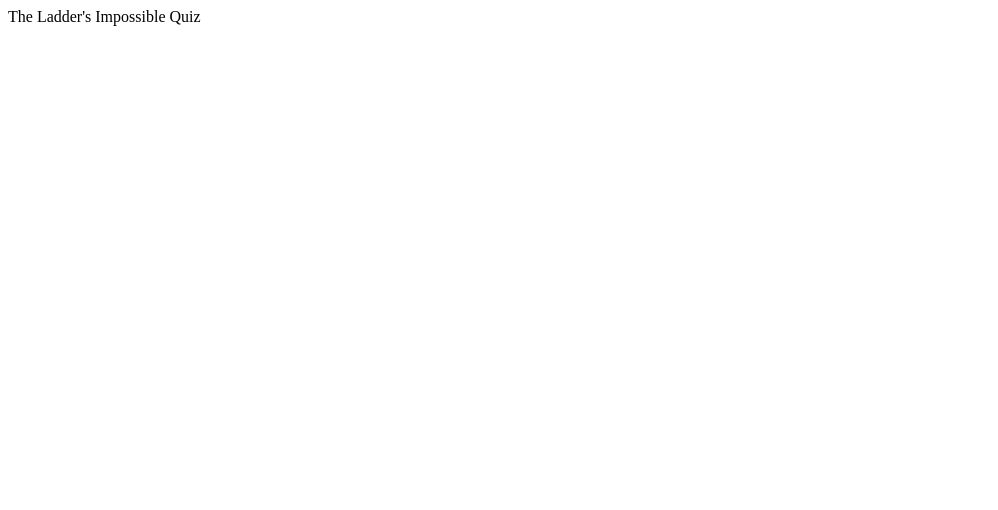
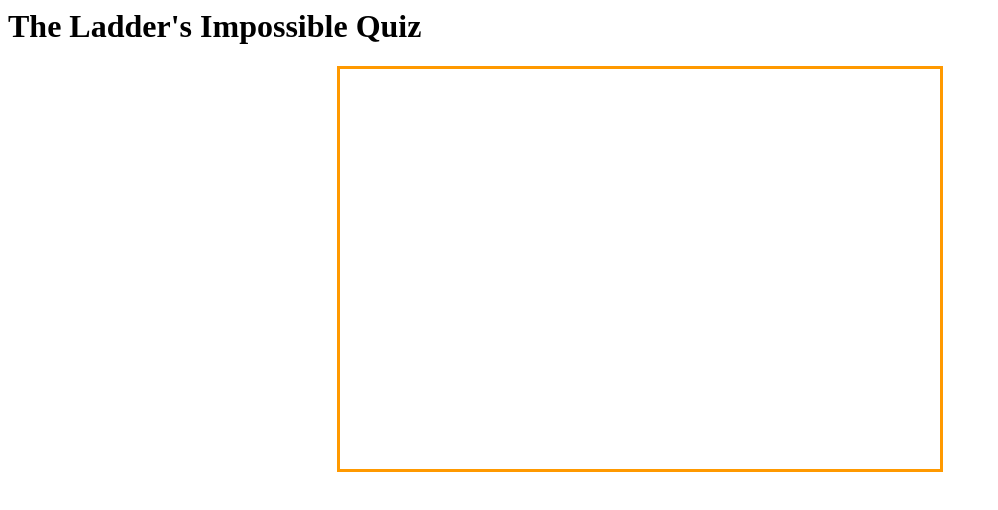
Before and after one commit to filtoid/ladders_impossible_quiz, a plain HTML site: page phil/index.html in a window 1280 px wide. Shown: the whole page, without its empty margins (0-998 px from the left). Drawn offline with nearby package versions, Linux system fonts and the light colour scheme.

Commit message:
Added canvas and game loop

```diff
--- /dev/null
+++ b/phil/gameloop.js
@@ -0,0 +1,31 @@
+//Globals
+var FPS = 25; // target frames per second
+var SECONDSBETWEENFRAMES = 1 / FPS;
+
+var ctx = null; // Useful to have a global reference for measuring fonts for instance
+var canvas = null; // The main drawing area
+var currentTime = 0; // For debugging - you can store the current time and see how it's changed
+
+function loadGame(){
+	canvas = document.getElementById('canvas');
+	ctx = canvas.getContext('2d');
+
+	// Do setup code here - make resources/assign things etc
+
+	// The following line sets up the game loop
+	setInterval(update, SECONDSBETWEENFRAMES * 500);
+  console.log("We have loaded the game");
+}
+
+function update(){
+	// Store the time - for debugging purposes mostly
+	currentTime += SECONDSBETWEENFRAMES;
+
+	// Clear the drawing area
+	ctx.clearRect(0, 0, canvas.width, canvas.height);
+	ctx.save();
+
+	//Do you drawing here - make your resources draw themselves
+
+	ctx.restore();
+}
--- a/phil/index.html
+++ b/phil/index.html
@@ -1,8 +1,17 @@
 <html>
   <head>
+    <script type="text/javascript" src="http://ajax.googleapis.com/ajax/libs/jquery/1.5/jquery.min.js"></script>
+    <script type="text/javascript" src="./gameloop.js"></script>
 
   </head>
-  <body>
-    The Ladder's Impossible Quiz
+  <body onload='loadGame()'>
+    <h1>The Ladder's Impossible Quiz</h1>
+
+    <div id="canvas-div" style="width:600px; height:400px; margin:0px auto; border-width:3px; border-style:solid; border-color:#ff9900">
+      <canvas id="canvas" width="600" height="400">
+        <p>Your browser does not support the canvas element.</p>
+      </canvas>
+    </div>
+
   </body>
 </html>
```
